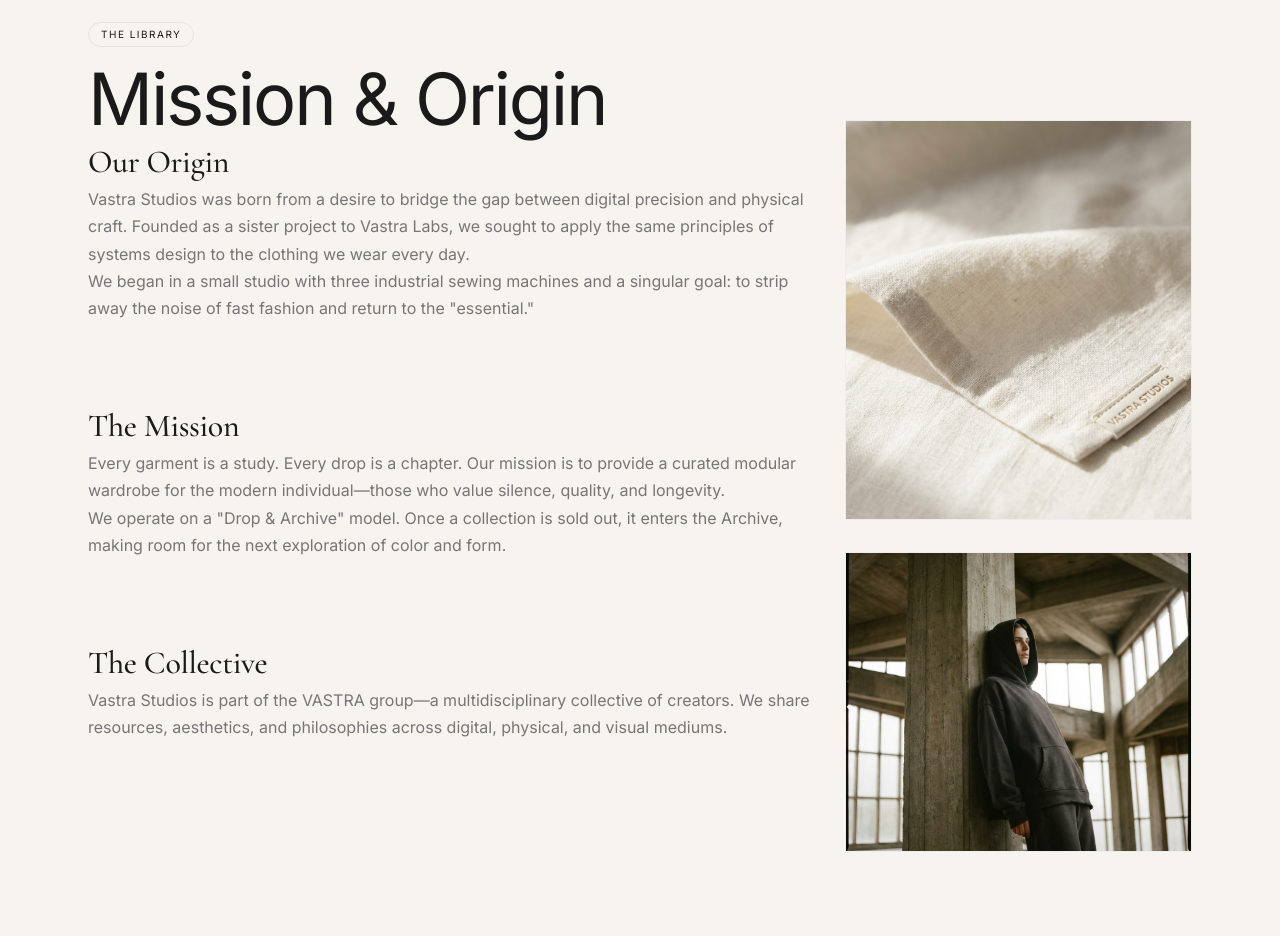
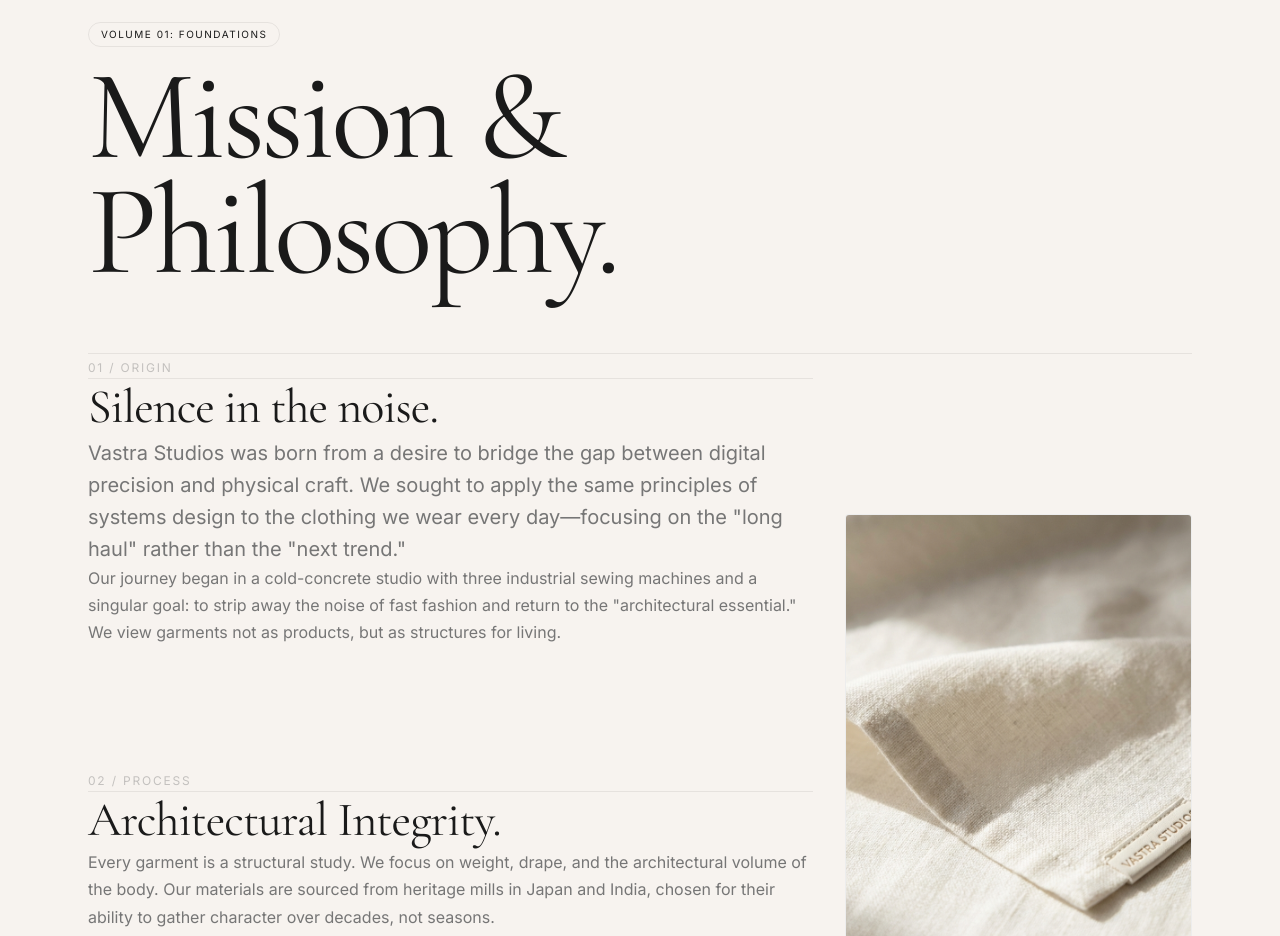
Before and after one commit to vastracollectives/VastraStudios, a React (Vite) app: page /library in a window 1280 px wide. Shown: the part 180-1116 px from the top of the page. Built offline with nearby package versions, Linux system fonts and the light colour scheme.

Commit message:
Phase 02: Transform Library into high-end architectural editorial

```diff
--- a/src/pages/Library.jsx
+++ b/src/pages/Library.jsx
@@ -6,51 +6,76 @@
     return (
         <section className="section-lg">
             <div className="container">
+                <header className="mb-xl" style={{ borderBottom: '1px solid var(--border-color)', paddingBottom: '64px' }}>
+                    <span className="tag">Volume 01: Foundations</span>
+                    <h1 className="text-hero mb-lg font-serif italic" style={{ fontSize: 'clamp(3rem, 10vw, 8rem)', letterSpacing: '-0.03em', lineHeight: '0.9' }}>
+                        Mission &<br />Philosophy.
+                    </h1>
+                </header>
+
                 <div className="editorial-grid">
                     <div className="editorial-col-8">
-                        <span className="tag">The Library</span>
-                        <h1 className="text-hero mb-lg">Mission & Origin</h1>
-
-                        <div style={{ marginBottom: '80px' }}>
-                            <h2 className="text-h2 mb-md font-serif italic">Our Origin</h2>
-                            <p className="text-body text-muted mb-md">
+                        {/* Chapter 01 */}
+                        <div style={{ marginBottom: '120px' }}>
+                            <div className="flex items-center gap-md mb-md">
+                                <span className="text-label" style={{ opacity: 0.4 }}>01 / Origin</span>
+                                <div style={{ height: '1px', flex: 1, background: 'var(--border-color)' }}></div>
+                            </div>
+                            <h2 className="text-h1 mb-lg font-serif italic">Silence in the noise.</h2>
+                            <p className="text-body text-muted mb-md" style={{ fontSize: '1.25rem', lineHeight: '1.6' }}>
                                 Vastra Studios was born from a desire to bridge the gap between digital precision and physical craft.
-                                Founded as a sister project to Vastra Labs, we sought to apply the same principles of systems design
-                                to the clothing we wear every day.
+                                We sought to apply the same principles of systems design to the clothing we wear every day—focusing on the "long haul" rather than the "next trend."
                             </p>
                             <p className="text-body text-muted">
-                                We began in a small studio with three industrial sewing machines and a singular goal:
-                                to strip away the noise of fast fashion and return to the "essential."
+                                Our journey began in a cold-concrete studio with three industrial sewing machines and a singular goal:
+                                to strip away the noise of fast fashion and return to the "architectural essential." We view garments not as products, but as structures for living.
                             </p>
                         </div>
 
-                        <div style={{ marginBottom: '80px' }}>
-                            <h2 className="text-h2 mb-md font-serif italic">The Mission</h2>
+                        {/* Chapter 02 */}
+                        <div style={{ marginBottom: '120px' }}>
+                            <div className="flex items-center gap-md mb-md">
+                                <span className="text-label" style={{ opacity: 0.4 }}>02 / Process</span>
+                                <div style={{ height: '1px', flex: 1, background: 'var(--border-color)' }}></div>
+                            </div>
+                            <h2 className="text-h1 mb-lg font-serif italic">Architectural Integrity.</h2>
                             <p className="text-body text-muted mb-md">
-                                Every garment is a study. Every drop is a chapter. Our mission is to provide a curated
-                                modular wardrobe for the modern individual—those who value silence, quality, and longevity.
+                                Every garment is a structural study. We focus on weight, drape, and the architectural volume of the body.
+                                Our materials are sourced from heritage mills in Japan and India, chosen for their ability to gather character over decades, not seasons.
                             </p>
                             <p className="text-body text-muted">
-                                We operate on a "Drop & Archive" model. Once a collection is sold out, it enters
-                                the Archive, making room for the next exploration of color and form.
+                                We operate on a "Drop & Archive" model. Once a collection is sold out, it is archived as a technical reference,
+                                creating a permanent record of our evolving aesthetic.
                             </p>
                         </div>
 
+                        {/* Chapter 03 */}
                         <div>
-                            <h2 className="text-h2 mb-md font-serif italic">The Collective</h2>
+                            <div className="flex items-center gap-md mb-md">
+                                <span className="text-label" style={{ opacity: 0.4 }}>03 / The Collective</span>
+                                <div style={{ height: '1px', flex: 1, background: 'var(--border-color)' }}></div>
+                            </div>
+                            <h2 className="text-h1 mb-lg font-serif italic">Beyond Apparel.</h2>
                             <p className="text-body text-muted">
-                                Vastra Studios is part of the VASTRA group—a multidisciplinary collective of creators.
-                                We share resources, aesthetics, and philosophies across digital, physical, and visual mediums.
+                                Vastra Studios is the physical heartbeat of the VASTRA group—a multidisciplinary collective of creators.
+                                We share resources, aesthetics, and philosophies across digital, physical, and visual mediums,
+                                ensuring that every piece of 'Monolith' carries the weight of the entire collective.
                             </p>
                         </div>
                     </div>
 
-                    <div className="editorial-col-4" style={{ display: 'flex', flexDirection: 'column', gap: '32px', paddingTop: '100px' }}>
-                        <div style={{ aspectHeight: '4/5', background: 'var(--white)', border: '1px solid var(--border-color)', height: '400px', overflow: 'hidden' }}>
+                    <div className="editorial-col-4" style={{ display: 'flex', flexDirection: 'column', gap: '64px', paddingTop: '160px' }}>
+                        <div className="pdp-image-container" style={{ aspectRatio: '3/4', border: '1px solid var(--border-color)', overflow: 'hidden' }}>
                             <img src={editorial2} alt="Textile study" style={{ width: '100%', height: '100%', objectFit: 'cover' }} />
+                            <div style={{ padding: '20px', background: 'var(--white)' }}>
+                                <span className="text-label block" style={{ fontSize: '9px', opacity: 0.5 }}>FIG. 01: TEXTILE DRAPE ANALYSIS</span>
+                            </div>
                         </div>
-                        <div style={{ aspectHeight: '4/5', background: 'var(--white)', border: '1px solid var(--border-color)', height: '300px', overflow: 'hidden' }}>
+                        <div className="pdp-image-container" style={{ aspectRatio: '3/4', border: '1px solid var(--border-color)', overflow: 'hidden' }}>
                             <img src={editorial1} alt="Process study" style={{ width: '100%', height: '100%', objectFit: 'cover' }} />
+                            <div style={{ padding: '20px', background: 'var(--white)' }}>
+                                <span className="text-label block" style={{ fontSize: '9px', opacity: 0.5 }}>FIG. 02: STRUCTURAL INTEGRITY STUDY</span>
+                            </div>
                         </div>
                     </div>
                 </div>
```
